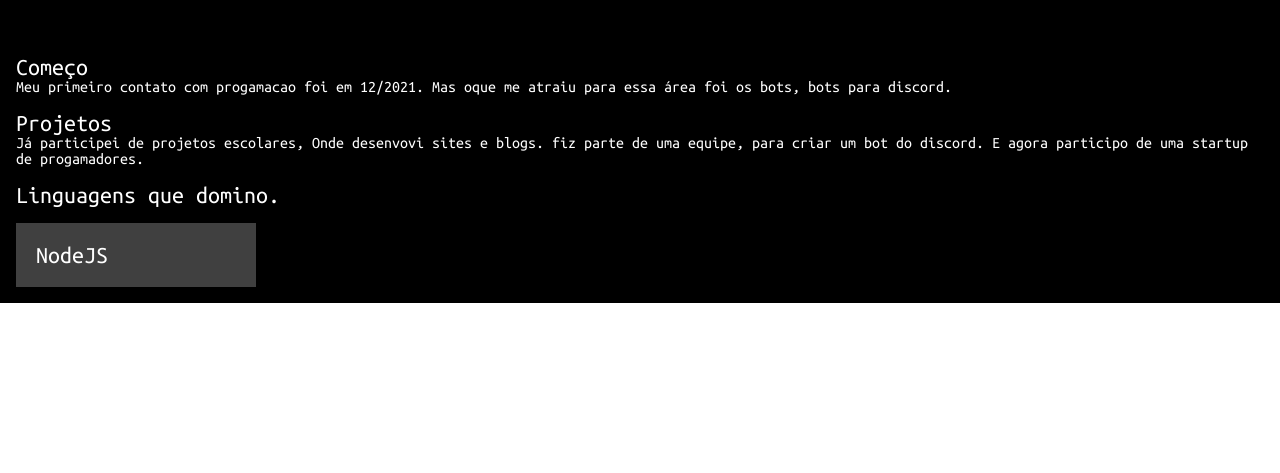
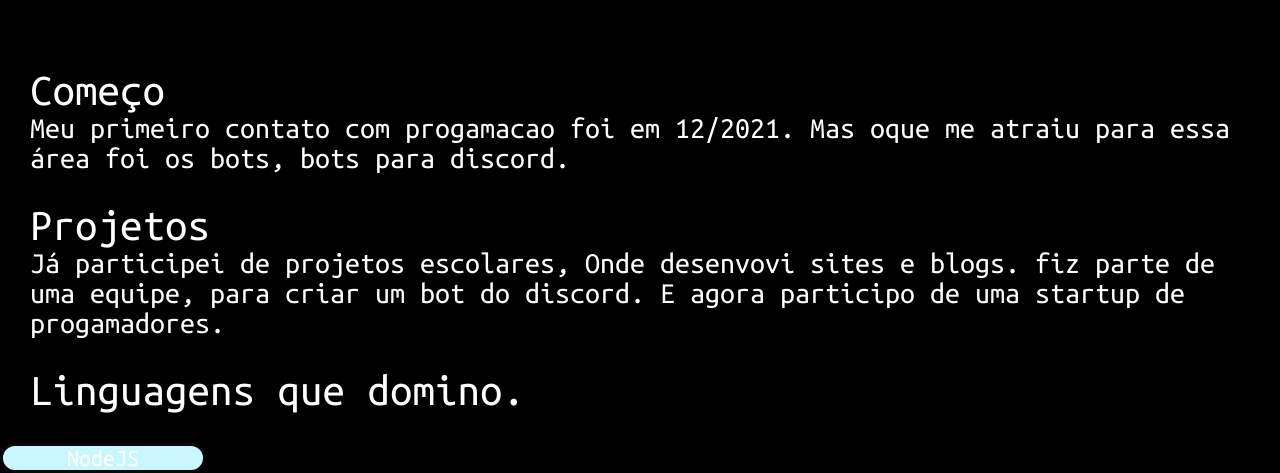
Before and after one commit to GustavoSweb/portifolio, a plain HTML site: page views/sobre.html in a window 1280 px wide. Shown: the part 681-1154 px from the top of the page. Before the commit the page ends 984 px from the top, so only its background shows below. Drawn offline with Linux system fonts and the light colour scheme.

Commit message:
Update styleS.css

```diff
--- a/public/css/styleS.css
+++ b/public/css/styleS.css
@@ -9,11 +9,13 @@
   background-color: #000;
   height: 100%;
   overflow: hidden;
-  padding: 1em;
+
   font-family: 'Ubuntu Mono';
 
 }
 #parteI h1{
+  margin-top: 2em;
+  padding-left: 1em;
   animation: animah 2s 1 forwards;
   font-size: 1.7em;
 }
@@ -22,11 +24,13 @@
 }
 .sobre{
   margin-bottom: 1em;
+  font-size: 30px;
+
 }
 #apresentacao{
-  margin-top: 10vh;
+
   height: 80vh;
-  font-size: 1.5em;
+  font-size: 2em;
 }
 @keyframes animah{
   from{
@@ -38,10 +42,19 @@
     transform: translateY(0px);
   }
 }
+#projeto, #comeco, #linguagems{
+  margin-left: 1em;
+  margin-right: 1em;
+}
 .card{
+  margin-top: 1em;
    max-width: 200px;
-   width: 80%;
-  color:  #FFF;
-  background-color: #FFFFFF40;
-  padding: 20px;
+   width: 20%;
+   height: 20%;
+   max-height: 200px;
+   background-color: #caf7ff;
+   border-radius: 20px;
+   display: flex;
+   justify-content: center;
+   border: solid 3px rgb(10, 10, 10);
 }
```
